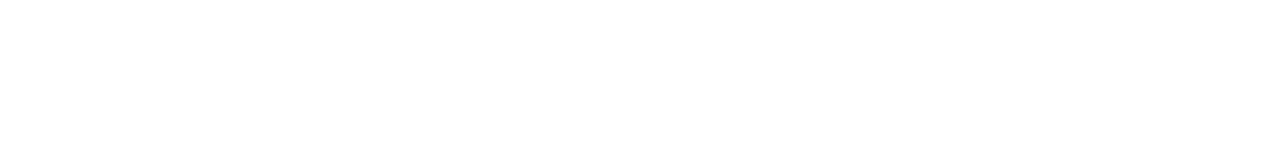
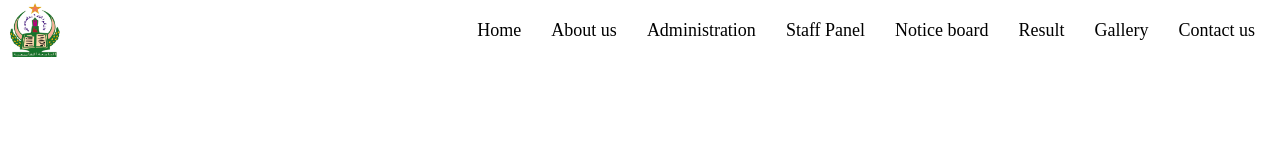
Before and after one commit to ahnafalnafis/jameaqusemia, a plain HTML site: page pages/administration.html in a window 1280 px wide. Drawn offline with Linux system fonts and the light colour scheme.

Commit message:
Fix: Root path

```diff
--- a/pages/administration.html
+++ b/pages/administration.html
@@ -0,0 +1,29 @@
+<!DOCTYPE html>
+<html lang="en">
+  <head>
+    <meta charset="UTF-8" />
+    <meta name="viewport" content="width=device-width, initial-scale=1.0" />
+    <link rel="shortcut icon" href="../assets/logo.jpg" type="image/x-icon" />
+    <link rel="stylesheet" href="../styles/style.css" />
+    <title>Jamea Qusemia Kamil Madrasah</title>
+  </head>
+  <body>
+    <header>
+      <div class="logo-container">
+        <img id="logo" src="../assets/logo.jpg" alt="Jamea's Logo" />
+      </div>
+      <nav>
+        <ul>
+          <li><a href="../">Home</a></li>
+          <li><a href="./about.html">About us</a></li>
+          <li><a href="./administration.html">Administration</a></li>
+          <li><a href="./staff-panel.html">Staff Panel</a></li>
+          <li><a href="./notice-board.html">Notice board</a></li>
+          <li><a href="./result.html">Result</a></li>
+          <li><a href="./gallery.html">Gallery</a></li>
+          <li><a href="./contact.html">Contact us</a></li>
+        </ul>
+      </nav>
+    </header>
+  </body>
+</html>
```
Also changed, not shown: index.html (+1 -1 lines), pages/contact.html (+29 -0 lines), pages/gallery.html (added, +29 -0 lines), pages/notice-board.html (added, +29 -0 lines), pages/result.html (added, +29 -0 lines), pages/staff-panel.html (added, +29 -0 lines).
